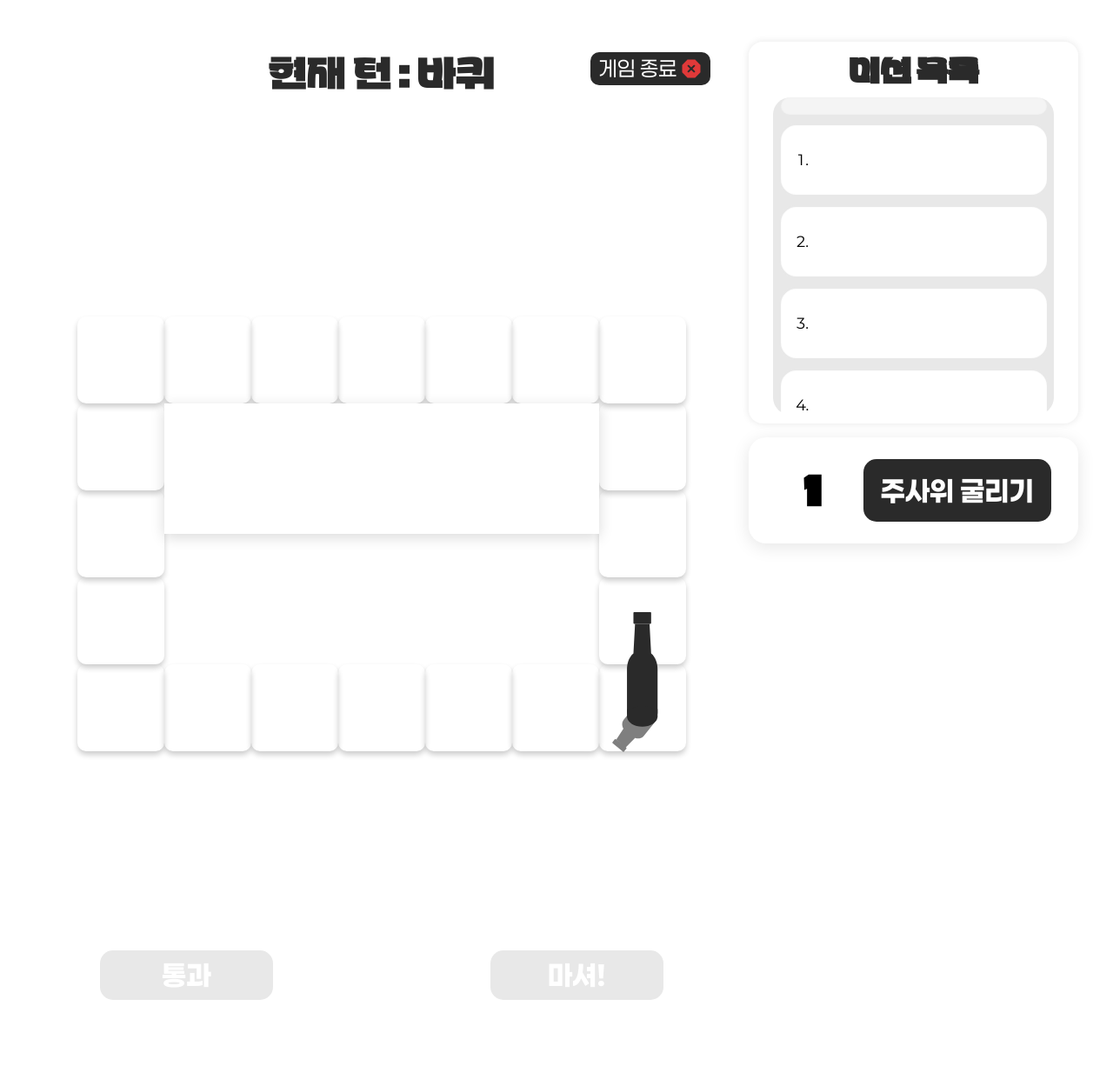
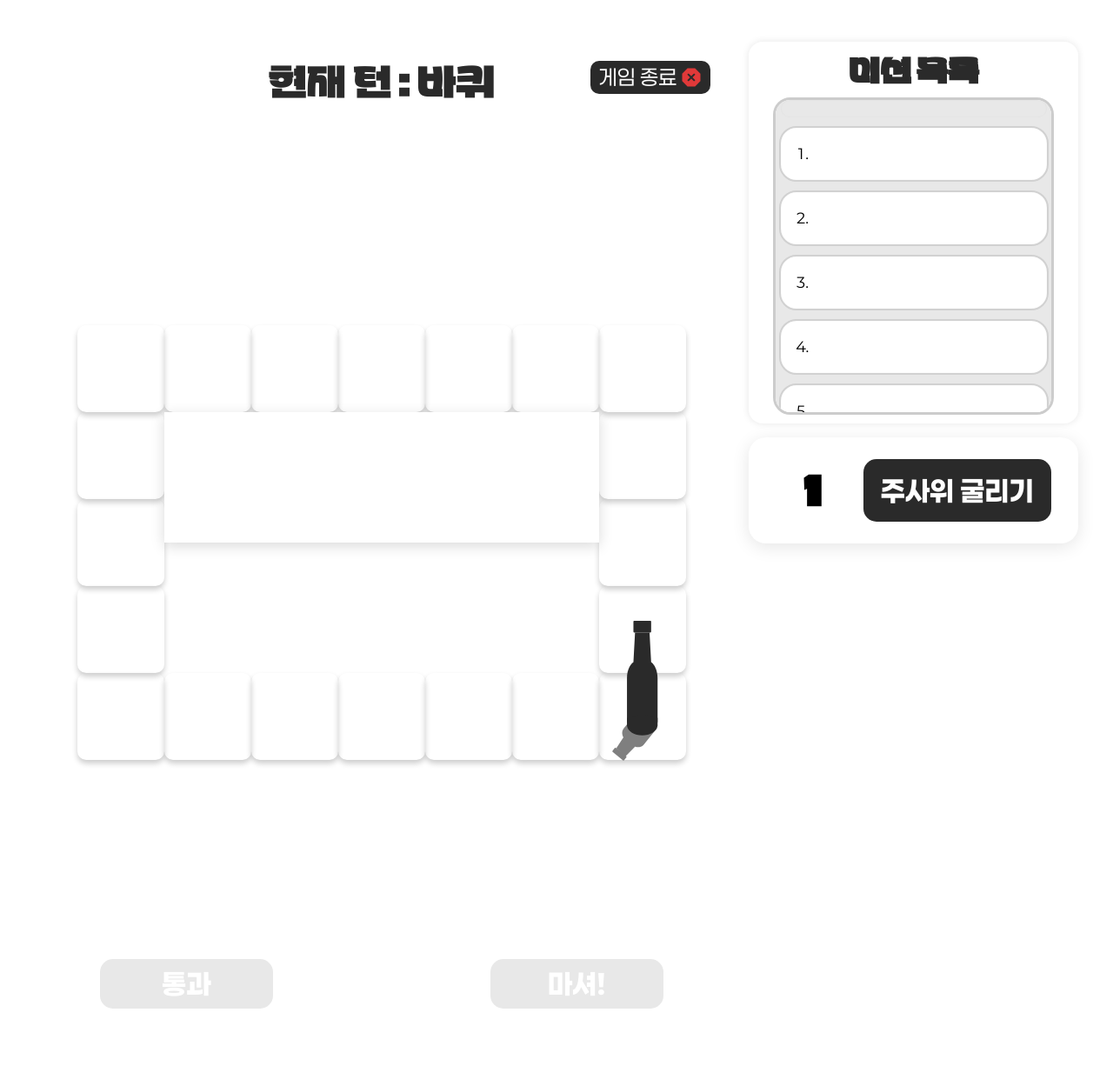
Before and after one commit to thisminji/2025-simba-2-marblekiri, a Django app: template main/templates/main/game.html in a window 1280 px wide. Shown: the whole page at 87% size. Run offline with Django 5.2, Linux system fonts and the light colour scheme; the template is opened without the code that fills it, so the values that code supplies are empty; some web fonts are replaced.

Commit message:
[FE] style: 미션 아이템 스타일 정리 및 좌우 정렬 개선

```diff
--- a/marblekiri/static/css/base/style.css
+++ b/marblekiri/static/css/base/style.css
@@ -139,6 +139,7 @@ body.theme-custom {
   flex-shrink: 0;
   background-color: white;
   border-radius: 20px;
+      padding-top: 25px;
   padding: 20px;
   box-sizing: border-box;
   flex: 2;
@@ -146,6 +147,8 @@ body.theme-custom {
   display: flex;
   flex-direction: column;
   justify-content: space-between;
+  margin-top: 10px;
+
 }
 
 /* turn-info 가운데 정렬 + 버튼 오른쪽 고정 */
@@ -470,6 +473,7 @@ body.theme-custom .tile[data-index="16"] {
   font-style: normal;
   font-weight: 400;
   line-height: normal;
+  margin-bottom: 20px;
 }
 
 .ranking-list {
@@ -545,7 +549,7 @@ body.theme-custom .tile[data-index="16"] {
 .missions ol li {
   width: 90%;
   max-width: 270px;
-  background: #f4f4f4;
+  background: #e8e8e8;
   border-radius: 30px;
   padding: 10px 18px;
   color: #000;
@@ -599,6 +603,8 @@ body.theme-custom .tile[data-index="16"] {
   border-radius: 1.25rem;
   background: #E8E8E8;
 
+  border: 3px solid #ccc;
+
   overflow-y: auto;
   display: flex;
   flex-direction: column;
@@ -607,12 +613,19 @@ body.theme-custom .tile[data-index="16"] {
   margin-left: auto;
   margin-right: auto;     /* ✅ 가운데 정렬 핵심 */
   box-sizing: border-box;
+
+  scrollbar-width: none;         /* Firefox */
+  -ms-overflow-style: none;      /* IE 10+ */
+}
+
+.mission-list::-webkit-scrollbar {
+  display: none;                 /* Chrome, Safari, Edge */
 }
 
 .mission-item {
   width: 100%;
   max-width: 90%;
-  min-height: 60px;
+  min-height: 40px;
   padding: 10px 18px;
 
   font-family: Paperlogy;
@@ -620,19 +633,19 @@ body.theme-custom .tile[data-index="16"] {
   color: #000;
 
   border-radius: 20px;
-  border: 2px solid var(--Main-Disabled-2, #e8e8e8);
+  border: 2px solid #d1d1d1;
   background-color: #fff !important;
   box-shadow: inset 0 0 2px rgba(0, 0, 0, 0.05);
   transition: all 0.3s ease;
 
   display: flex;
   flex-direction: column;
-  align-items: flex-start;   /* ✅ 왼쪽 정렬 */
+  align-items: flex-start;
   justify-content: center;
 
-  text-align: left;          /* ✅ 텍스트 앞 정렬 */
+  text-align: left;
   line-height: 1.5;
-  word-break: keep-all;
+  word-break: break-word;
   white-space: normal;
 }
 
```
